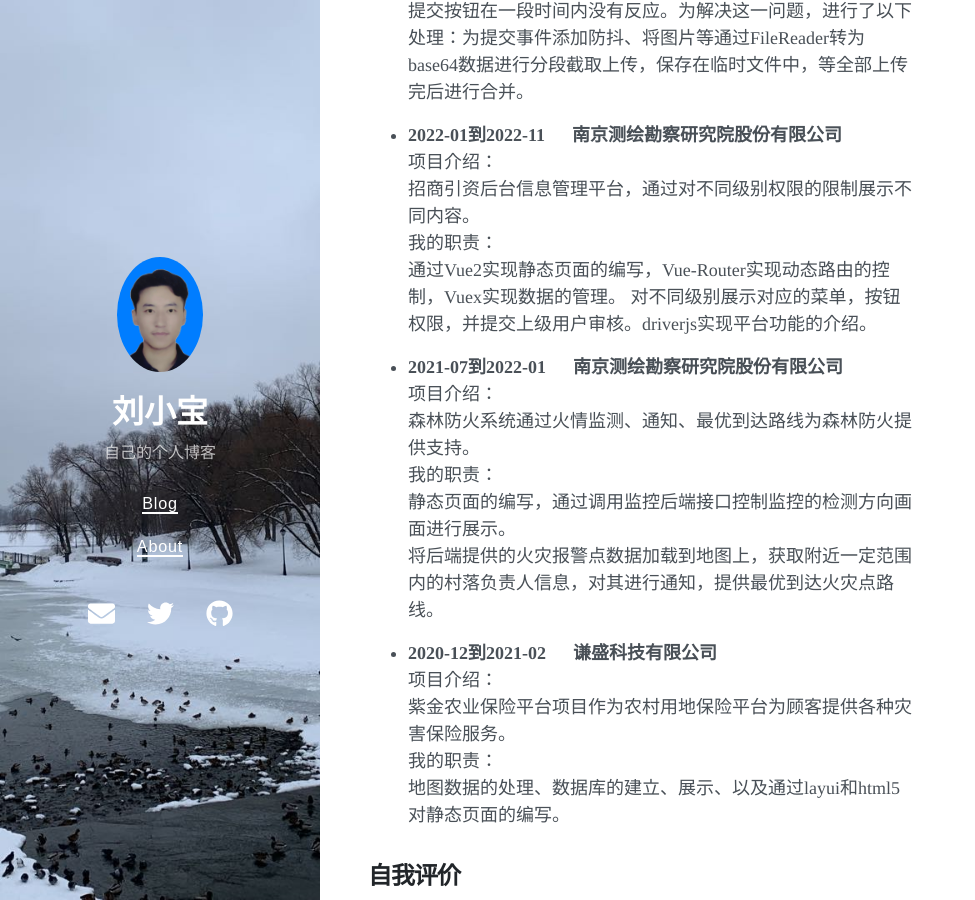
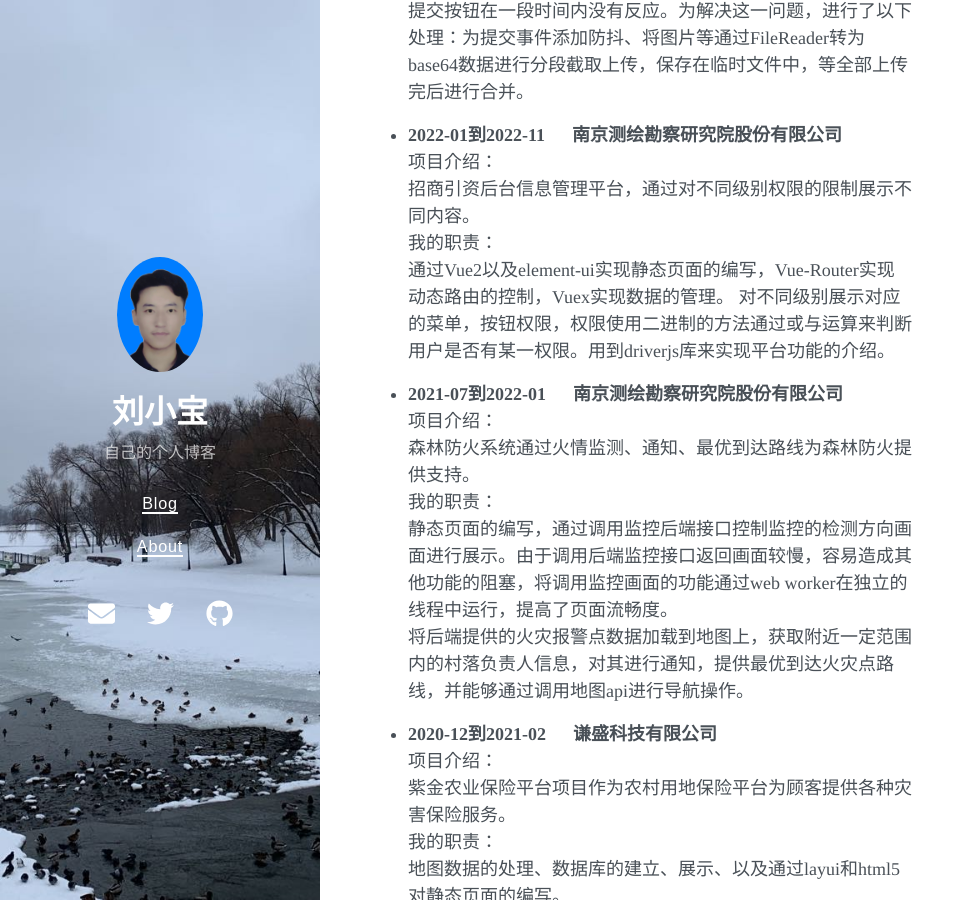
Before and after one commit to lxbxly/lxbxly.github.io, a Jekyll site: the page built from about.md, in a window 1280 px wide and 900 px high, scrolled down 2147 px. Shown: the whole window, without its empty margins (0-975 px from the left). Built offline with Jekyll 4.4.1, drawn with Linux system fonts in a browser that asks for light colours; nearby versions of some CDN libraries.

Commit message:
Update about.md

```diff
--- a/about.md
+++ b/about.md
@@ -58,15 +58,15 @@ title: 个人简历
 项目介绍：
 招商引资后台信息管理平台，通过对不同级别权限的限制展示不同内容。
 我的职责：
-通过Vue2实现静态页面的编写，Vue-Router实现动态路由的控制，Vuex实现数据的管理。
-对不同级别展示对应的菜单，按钮权限，并提交上级用户审核。driverjs实现平台功能的介绍。
+通过Vue2以及element-ui实现静态页面的编写，Vue-Router实现动态路由的控制，Vuex实现数据的管理。
+对不同级别展示对应的菜单，按钮权限，权限使用二进制的方法通过或与运算来判断用户是否有某一权限。用到driverjs库来实现平台功能的介绍。
 
 - **2021-07到2022-01**&nbsp;&nbsp;&nbsp;&nbsp;&nbsp;&nbsp;**南京测绘勘察研究院股份有限公司**
 项目介绍：
 森林防火系统通过火情监测、通知、最优到达路线为森林防火提供支持。
 我的职责：
-静态页面的编写，通过调用监控后端接口控制监控的检测方向画面进行展示。
-将后端提供的火灾报警点数据加载到地图上，获取附近一定范围内的村落负责人信息，对其进行通知，提供最优到达火灾点路线。
+静态页面的编写，通过调用监控后端接口控制监控的检测方向画面进行展示。由于调用后端监控接口返回画面较慢，容易造成其他功能的阻塞，将调用监控画面的功能通过web worker在独立的线程中运行，提高了页面流畅度。
+将后端提供的火灾报警点数据加载到地图上，获取附近一定范围内的村落负责人信息，对其进行通知，提供最优到达火灾点路线，并能够通过调用地图api进行导航操作。
 
 - **2020-12到2021-02**&nbsp;&nbsp;&nbsp;&nbsp;&nbsp;&nbsp;**谦盛科技有限公司**
 项目介绍：
```
